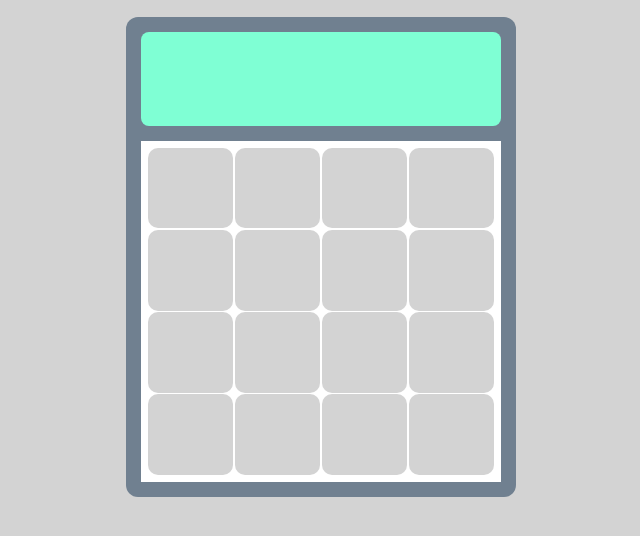
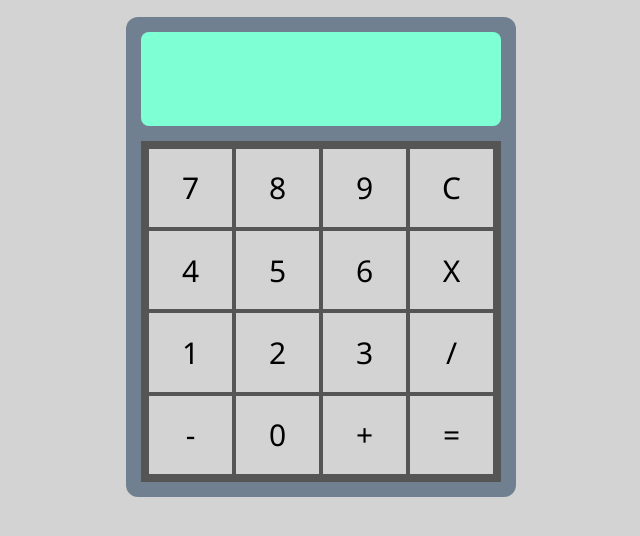
Before and after one commit to timcbuck/TOP-calculator, a plain HTML site: page index.html in a window 1280 px wide. Shown: the part 64-600 px from the top of the page, without its empty margins (319-959 px from the left). Drawn offline with Linux system fonts and the light colour scheme.

Commit message:
Add button hover event
Makes the buttons a shade darker when hovering over

```diff
--- a/index.html
+++ b/index.html
@@ -15,28 +15,28 @@
         </div>
         <div class="button-container">
             <div class="button-row">
-                <div class="button"></div>
-                <div class="button"></div>
-                <div class="button"></div>
-                <div class="button"></div>
+                <div class="button">7</div>
+                <div class="button">8</div>
+                <div class="button">9</div>
+                <div class="button">C</div>
             </div>
             <div class="button-row">
-                <div class="button"></div>
-                <div class="button"></div>
-                <div class="button"></div>
-                <div class="button"></div>
+                <div class="button">4</div>
+                <div class="button">5</div>
+                <div class="button">6</div>
+                <div class="button">X</div>
             </div>
             <div class="button-row">
-                <div class="button"></div>
-                <div class="button"></div>
-                <div class="button"></div>
-                <div class="button"></div>
+                <div class="button">1</div>
+                <div class="button">2</div>
+                <div class="button">3</div>
+                <div class="button">/</div>
             </div>
             <div class="button-row">
-                <div class="button"></div>
-                <div class="button"></div>
-                <div class="button"></div>
-                <div class="button"></div>
+                <div class="button">-</div>
+                <div class="button">0</div>
+                <div class="button">+</div>
+                <div class="button">=</div>
             </div>
         </div>
     </div>
--- a/script.js
+++ b/script.js
@@ -0,0 +1,16 @@
+function buttonFillOnHover() {
+    let buttons = document.querySelectorAll(".button");
+    buttons.forEach((button) => {
+        button.addEventListener("mouseover", (event) => {
+            //event.target.style.backgroundColor = fillColor;
+            event.target.classList.add("button-fill");
+        });
+        button.addEventListener("mouseout", (event) => {
+            //event.target.style.backgroundColor = fillColor;
+            event.target.classList.remove("button-fill");
+        });
+    });
+}
+
+
+buttonFillOnHover();
--- a/styles.css
+++ b/styles.css
@@ -25,7 +25,7 @@ body {
 }
 
 .button-container {
-    background-color: white;
+    background-color: rgb(85, 85, 85);
     flex: 3.5;
     display: flex;
     flex-direction: column;
@@ -41,7 +41,15 @@ body {
 
 .button {
     flex: 1;
-    margin: 0.8px;
-    border-radius: 10px;
+    margin: 2px;
     background-color: lightgrey;
+    display: flex;
+    justify-content: center;
+    align-items: center;
+    font-size: 30px;
+    cursor: pointer;
 }
+
+.button-fill {
+    background-color: rgb(185, 184, 184);
+}
```
